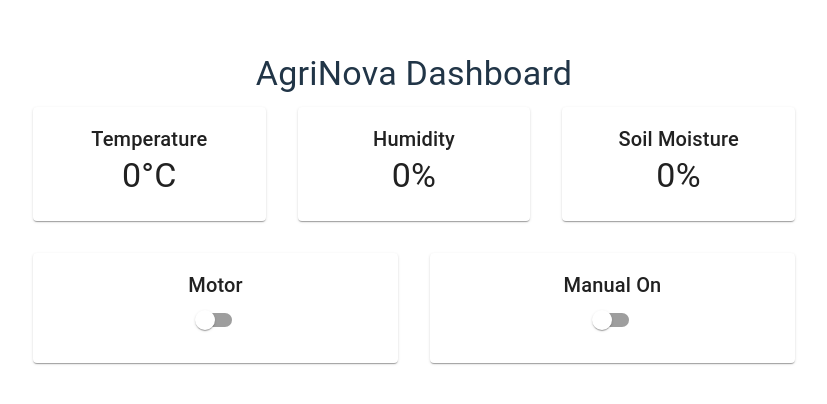
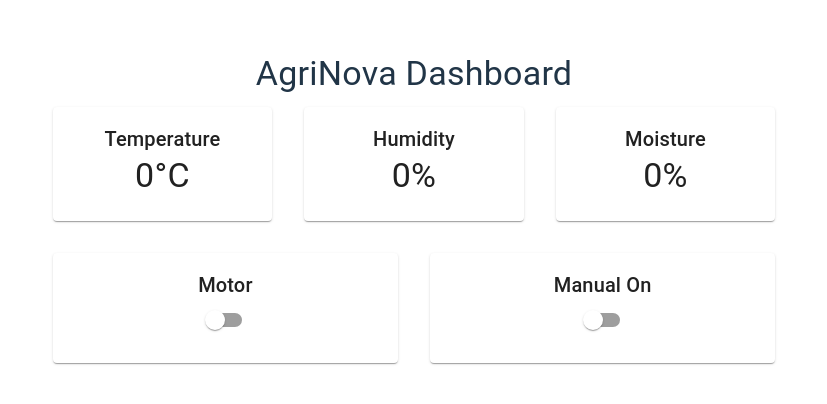
Before and after one commit to shivam-daksh/AgriNova, a React (Vite) app: page / in a window 1280 px wide. Shown: the part 192-596 px from the top of the page, without its empty margins (226-1053 px from the left). Built offline with nearby package versions, Linux system fonts and the light colour scheme; no server answers.

Commit message:
Change Soil Moisture to Moisture

```diff
--- a/Dashboard.jsx
+++ b/Dashboard.jsx
@@ -156,7 +156,7 @@ const Dashboard = () => {
         <Grid item xs={12} sm={4}>
           <Card>
             <CardContent>
-              <Typography variant="h6">Soil Moisture</Typography>
+              <Typography variant="h6">Moisture</Typography>
               <Typography variant="h4">
                 {isOnline ? soilMoisture : "Fetching..."}%
               </Typography>
```
Also changed, not shown: 1 other file (tests, documents, lock files or other folders).
